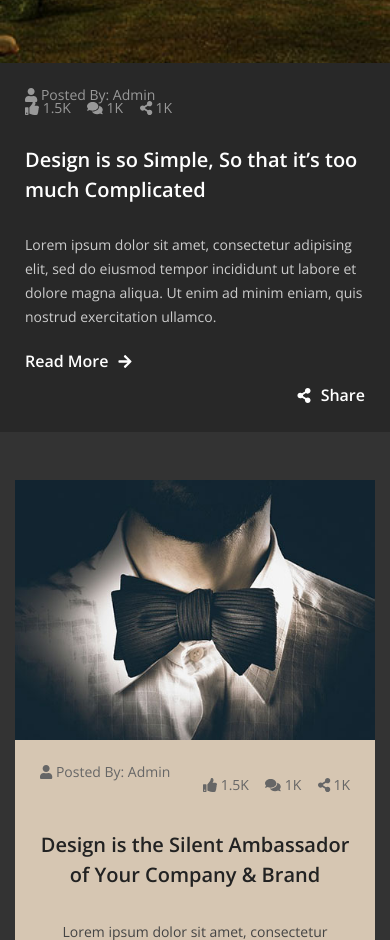
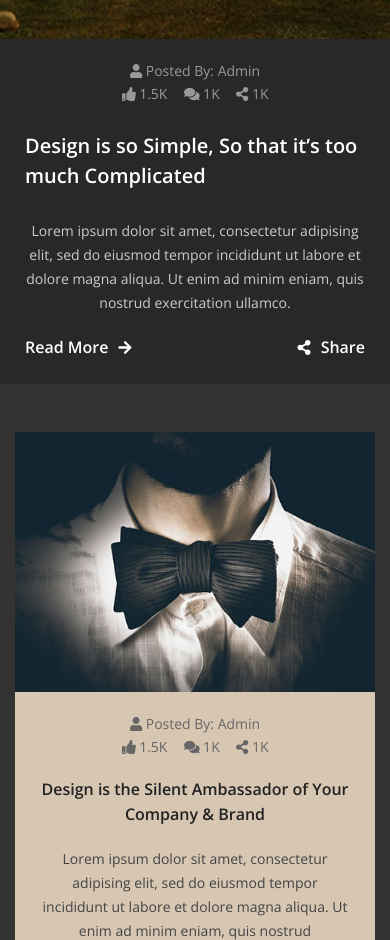
Before and after one commit to rifat-H/Mogan-bootstrap, a website built with Parcel: page src/index.html in a window 390 px wide. Shown: the part 9752-10692 px from the top of the page. Built offline with nearby package versions, Linux system fonts and the light colour scheme.

Commit message:
col screen done

```diff
--- a/src/index.html
+++ b/src/index.html
@@ -459,12 +459,12 @@
                                         </div>
                                     </div>
                                     <div class="row">
-                                        <div class="col-md-6">
+                                        <div class="col-6">
                                             <div class="blog-description-footer">
                                                 <a href="#">Read More <i class="fas fa-arrow-right"></i></a>
                                             </div>
                                         </div>
-                                        <div class="col-md-6 d-flex justify-content-end">
+                                        <div class="col-6 d-flex justify-content-end">
                                             <div class="blog-description-footer">
                                                 <a href="#"><i class="fas fa-share-alt"></i> Share</a>
                                             </div>
@@ -514,12 +514,12 @@
                                         </div>
                                     </div>
                                     <div class="row">
-                                        <div class="col-md-6">
+                                        <div class="col-6">
                                             <div class="blog-description-footer">
                                                 <a href="#">Read More <i class="fas fa-arrow-right"></i></a>
                                             </div>
                                         </div>
-                                        <div class="col-md-6 d-flex justify-content-end">
+                                        <div class="col-6 d-flex justify-content-end">
                                             <div class="blog-description-footer">
                                                 <a href="#"><i class="fas fa-share-alt"></i> Share</a>
                                             </div>
@@ -541,7 +541,7 @@
                                     <div class="col-md-6 px-0">
                                         <p> <i class="fas fa-user"></i> Posted By: Admin</p>
                                     </div>
-                                    <div class="col-md-6 d-flex justify-content-end px-0">
+                                    <div class="col-md-6 px-0">
                                         <ul class="list-inline">
                                             <li class="list-inline-item"><i class="fas fa-thumbs-up"></i> 1.5K</li>
                                             <li class="list-inline-item"><i class="fas fa-comments"></i> 1K</li>
@@ -561,12 +561,12 @@
                                     </div>
                                 </div>
                                 <div class="row">
-                                    <div class="col-md-6">
+                                    <div class="col-7">
                                         <div class="blog-description-footer">
                                             <a href="#">Read More <i class="fas fa-arrow-right"></i></a>
                                         </div>
                                     </div>
-                                    <div class="col-md-6 d-flex justify-content-end">
+                                    <div class="col-5 d-flex justify-content-end">
                                         <div class="blog-description-footer">
                                             <a href="#"><i class="fas fa-share-alt"></i> Share</a>
                                         </div>
--- a/src/scss/_media.scss
+++ b/src/scss/_media.scss
@@ -2,6 +2,55 @@
 
 // Extra small devices (portrait phones, less than 576px)
 @media (max-width: 575.98px) {
+
+    // <!-- blog start -->
+
+    .blog {
+        .blog-description-top {
+
+            p {
+                text-align: center;
+                margin-bottom: 10px;
+            }
+
+            ul {
+                text-align: center;
+            }
+        }
+
+        .right-blog {
+            img {
+                width: 100%;
+            }
+
+            .right-blog-description {
+                text-align: center;
+
+                p {
+                    margin-bottom: 10px;
+                }
+
+                ul {
+                    text-align: center;
+                }
+
+                .blog-description-title {
+                    h1 {
+                        margin-top: 20px;
+                        margin-bottom: 20px;
+                        line-height: 25px;
+                        font-size: 16px;
+                    }
+                    p{
+                        margin-bottom: 0;
+                    }
+                }
+            }
+        }
+    }
+
+    // <!-- blog end -->
+
 
     // <!-- testimonial start -->
     .testimonial {
--- a/src/scss/_style.scss
+++ b/src/scss/_style.scss
@@ -500,6 +500,7 @@ header {
         background-color: #282828;
         padding: 25px;
 
+
         p {
             font-size: 14px !important;
             color: #999999;
@@ -507,6 +508,7 @@ header {
 
         ul {
             margin-top: -17px;
+            text-align: right;
 
             li {
                 font-size: 14px !important;
@@ -566,6 +568,7 @@ header {
 
             ul {
                 margin-top: -17px;
+                text-align: right;
 
                 li {
                     font-size: 14px !important;
@@ -624,8 +627,6 @@ header {
 
 }
 
-
-
 // <!-- blog end -->
 
 
```
